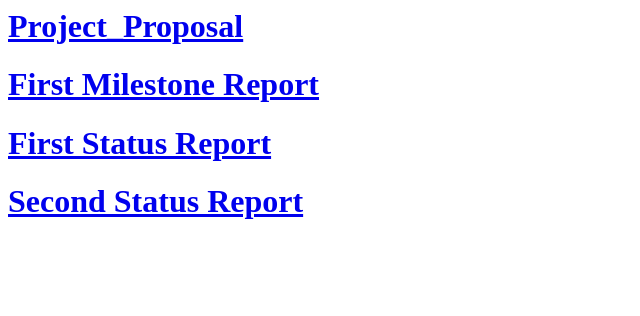
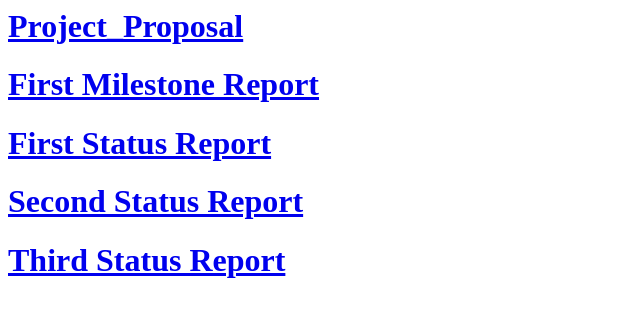
Before and after one commit to anlunx/anlunx.github.io, a plain HTML site: page index.html in a window 1280 px wide. Shown: the whole page, without its empty margins (0-640 px from the left). Drawn offline with Linux system fonts and the light colour scheme.

Commit message:
third report

```diff
--- a/index.html
+++ b/index.html
@@ -2,3 +2,4 @@
 <h1> <a href="report.pdf"> First Milestone Report </a> </h1>
 <h1> <a href="Firststatusreport.pdf">First Status Report </a> </h1>
 <h1> <a href="second.pdf">Second Status Report </a> </h1>
+<h1> <a href="thirdreport.pdf">Third Status Report </a> </h1>
```
Also changed, not shown: 1 other file.
